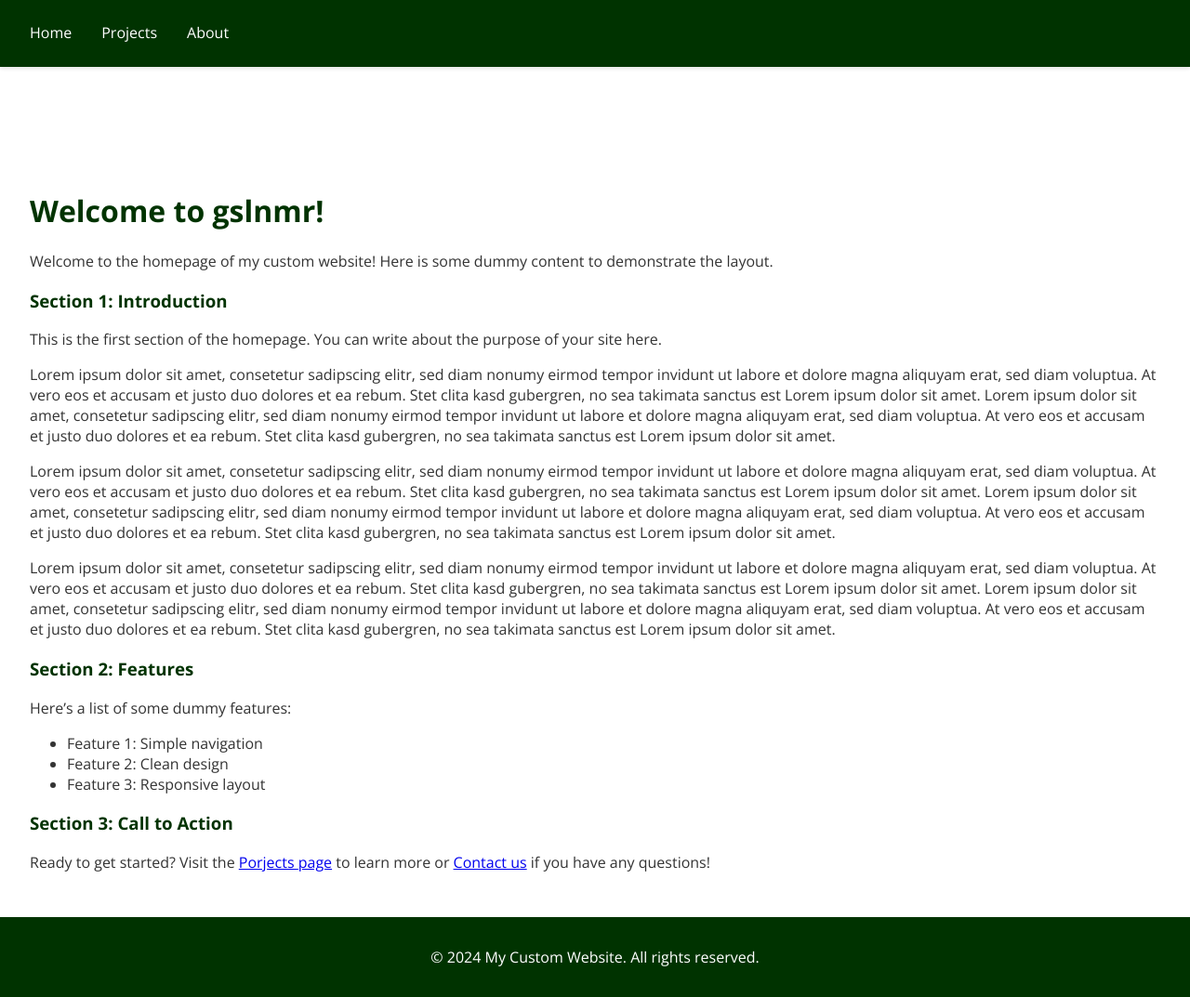
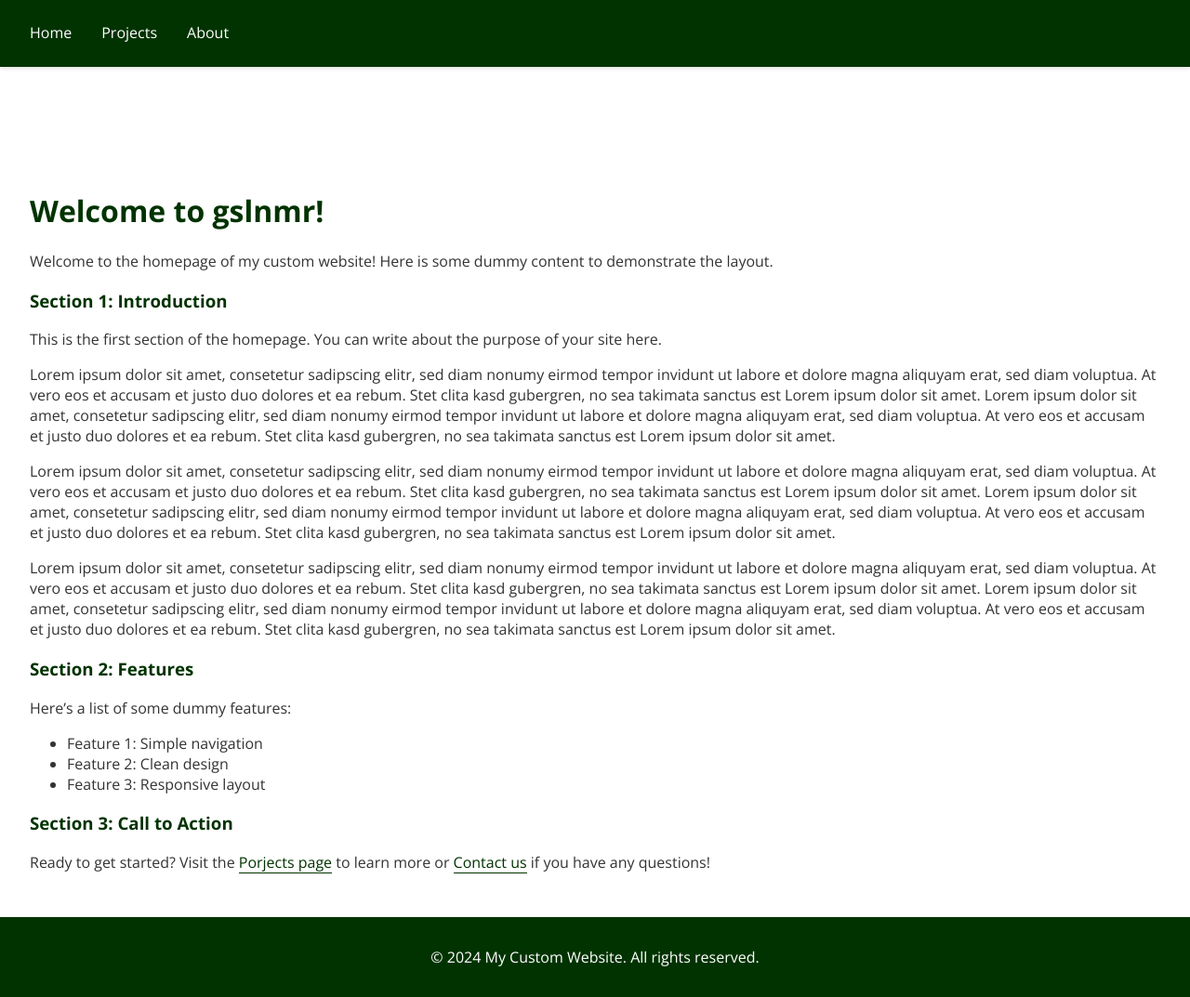
Before and after one commit to schminho/schminho.github.io, a Jekyll site: the page built from index.md, in a window 1280 px wide. Shown: the whole page at 93% size. Built offline with Jekyll 4.4.1, drawn with Linux system fonts in a browser that asks for light colours.

Commit message:
Update style.css

```diff
--- a/assets/css/style.css
+++ b/assets/css/style.css
@@ -4,24 +4,27 @@
     color: #333333;
     margin: 0;
     padding: 0;
-    background-color: #FFFFFF;
+    background-color: #EDEDED; /* Light gray background outside the container */
     display: flex;
-    justify-content: center; /* Center the project horizontally */
+    justify-content: center; /* Center the container horizontally */
 }
 
+/* Container styling */
 .container {
-    width: 1920px; /* Absolute width for the project */
+    width: 1920px; /* Fixed width */
     margin: 0 auto; /* Center the container */
+    background-color: #FFFFFF; /* White content background */
     display: flex;
-    flex-direction: column; /* Ensure content stacks vertically */
-    min-height: 100vh; /* Make sure the container fills the viewport height */
+    flex-direction: column; /* Stack elements vertically */
+    min-height: 100vh; /* Full viewport height */
+    box-shadow: 0 4px 8px rgba(0, 0, 0, 0.1); /* Slight shadow for elevation */
 }
 
 /* Header Styling */
 header {
-    background-color: #003300; /* Slightly lighter green background */
+    background-color: #003300; /* Dark green background */
     color: #FFFFFF; /* White text */
-    position: relative; /* Relative to container */
+    position: relative;
     width: 100%;
     z-index: 1000;
     box-shadow: 0 2px 4px rgba(0, 0, 0, 0.1);
@@ -29,7 +32,7 @@
 
 nav {
     display: flex;
-    justify-content: flex-start; /* Align navigation to the left */
+    justify-content: flex-start; /* Left-aligned navigation */
     padding: 1rem;
 }
 
@@ -47,19 +50,33 @@
 
 /* Main content area */
 main {
-    flex: 1; /* Ensures the main content takes up the available space */
-    padding: 2rem;
+    flex: 1; /* Fill remaining space */
+    padding: 2rem; /* Add padding around content */
     margin-top: 80px; /* Height of the header */
+}
+
+/* Content Links Styling */
+main a {
+    color: #003300; /* Dark green for links */
+    text-decoration: none;
+    border-bottom: 1px solid #003300; /* Subtle underline */
+    transition: color 0.3s ease, border-bottom 0.3s ease, background-color 0.3s ease;
+}
+
+main a:hover {
+    color: #FFFFFF; /* White text on hover */
+    background-color: #003300; /* Dark green background for contrast */
+    border-bottom: 1px solid #FFFFFF; /* Matching underline */
 }
 
 /* Headings styling */
 h1, h2, h3 {
-    color: #003300; /* Slightly lighter green for headings */
+    color: #003300; /* Dark green for headings */
 }
 
 /* Button styling */
 button {
-    background-color: #003300; /* Slightly lighter green */
+    background-color: #003300; /* Dark green */
     color: #FFFFFF; /* White text */
     border: none;
     padding: 0.75rem 1.5rem;
@@ -75,10 +92,10 @@
 
 /* Footer Styling */
 footer {
-    background-color: #003300; /* Slightly lighter green background */
+    background-color: #003300; /* Dark green background */
     color: #FFFFFF; /* White text */
     text-align: center;
     padding: 1rem;
-    width: 100%; /* Ensure footer spans the full container width */
+    width: 100%;
     box-sizing: border-box; /* Include padding in width calculations */
 }
```
